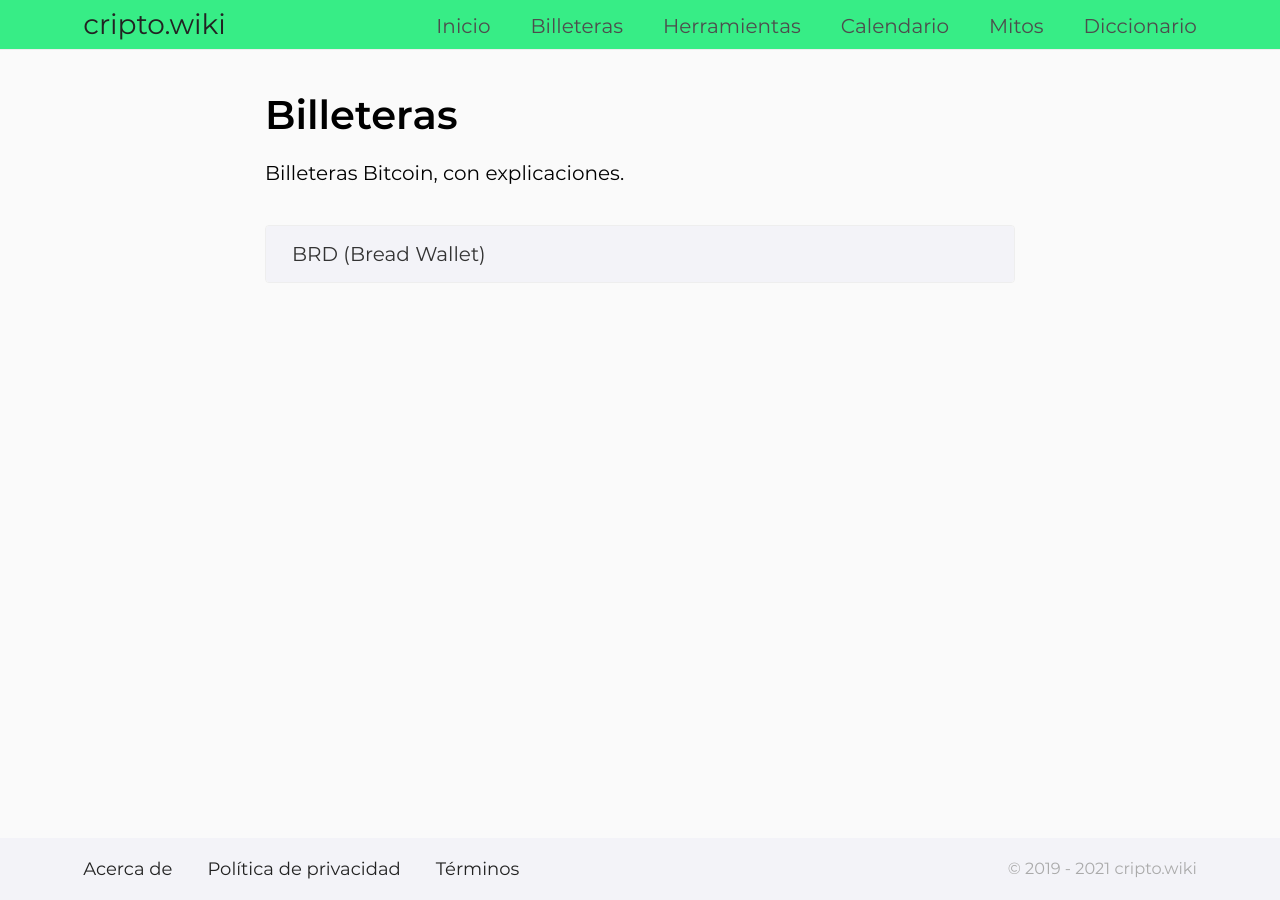
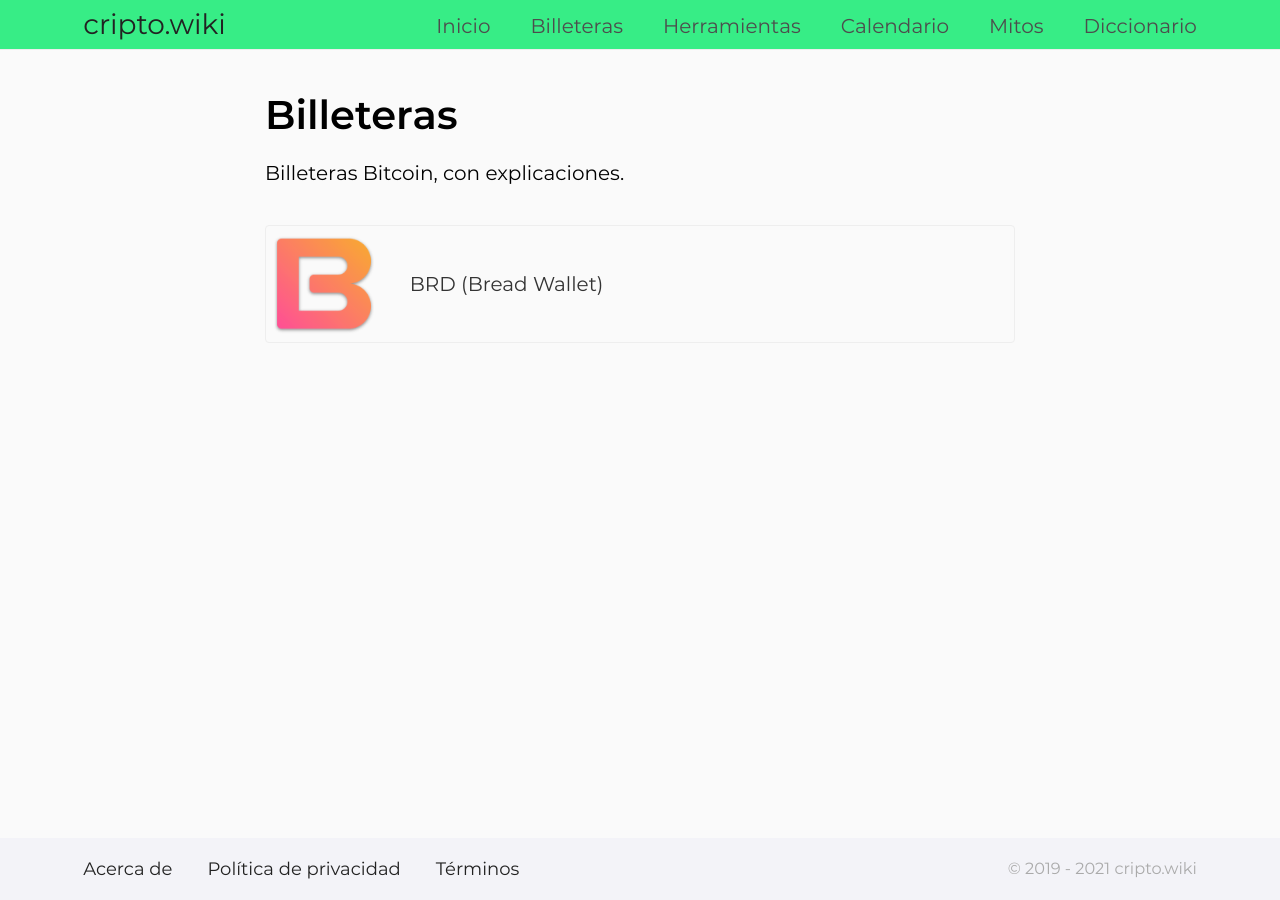
Before and after one commit to criptowiki/criptowiki, a Jekyll site: the page built from pages/wallets.html, in a window 1280 px wide. Built offline with Jekyll 4.4.1, drawn with Linux system fonts in a browser that asks for light colours; some web fonts are replaced.

Commit message:
Change 'wallets' page to 2 columns layout, show wallet icon (#21)

```diff
--- /dev/null
+++ b/assets/css/wallets.sass
@@ -0,0 +1,41 @@
+---
+---
+
+#page-content .center
+    width: 750px !important
+
+.list
+    display: flex
+    flex-wrap: wrap
+    flex-direction: row
+    border: 1px solid #EEE
+    border-radius: 4px
+    -moz-border-radius: 4px
+    -webkit-border-radius: 4px
+
+.list a
+    display: flex
+    flex: 1 0 35%
+    align-items: center
+    text-decoration: none
+    border: 1px solid transparent
+    border-radius: 4px
+    -moz-border-radius: 4px
+    -webkit-border-radius: 4px
+
+.list a:empty
+    height: 0
+    width: 0
+
+.list a div
+    flex-basis: 33%
+
+.list a div img
+    float: left
+    margin: 7px
+
+.list a span
+    padding-left: 20px
+
+.list a:hover
+    background-color: #F8F8FB
--- a/pages/wallets.html
+++ b/pages/wallets.html
@@ -3,15 +3,22 @@ title: Billeteras
 description: Billeteras Bitcoin, con explicaciones.
 permalink: /billeteras/
 layout: page
-css: items-list
+css: wallets
 ---
 
 <div class="section">
     <h1 class="title">{{ page.title }}</h1>
     <p>{{ page.description }}</p>
-    <div class="content items-list">
+    <div class="content list">
+
     	{% for wallet in site.wallets %}
-        	<a href="{{ wallet.permalink }}"><div>{{ wallet.title }}</div></a>
+        	<a href="{{ wallet.permalink }}">
+                <div>
+                    <img src="/assets/img/{{ wallet.image_url }}" width="100" />
+                </div>
+                <span>{{ wallet.title }}</span>
+            </a>
 		{% endfor %}
+            <a></a>
     </div>
 </div>
```
Also changed, not shown: collections/_wallets/brd.md (+2 -1 lines).
